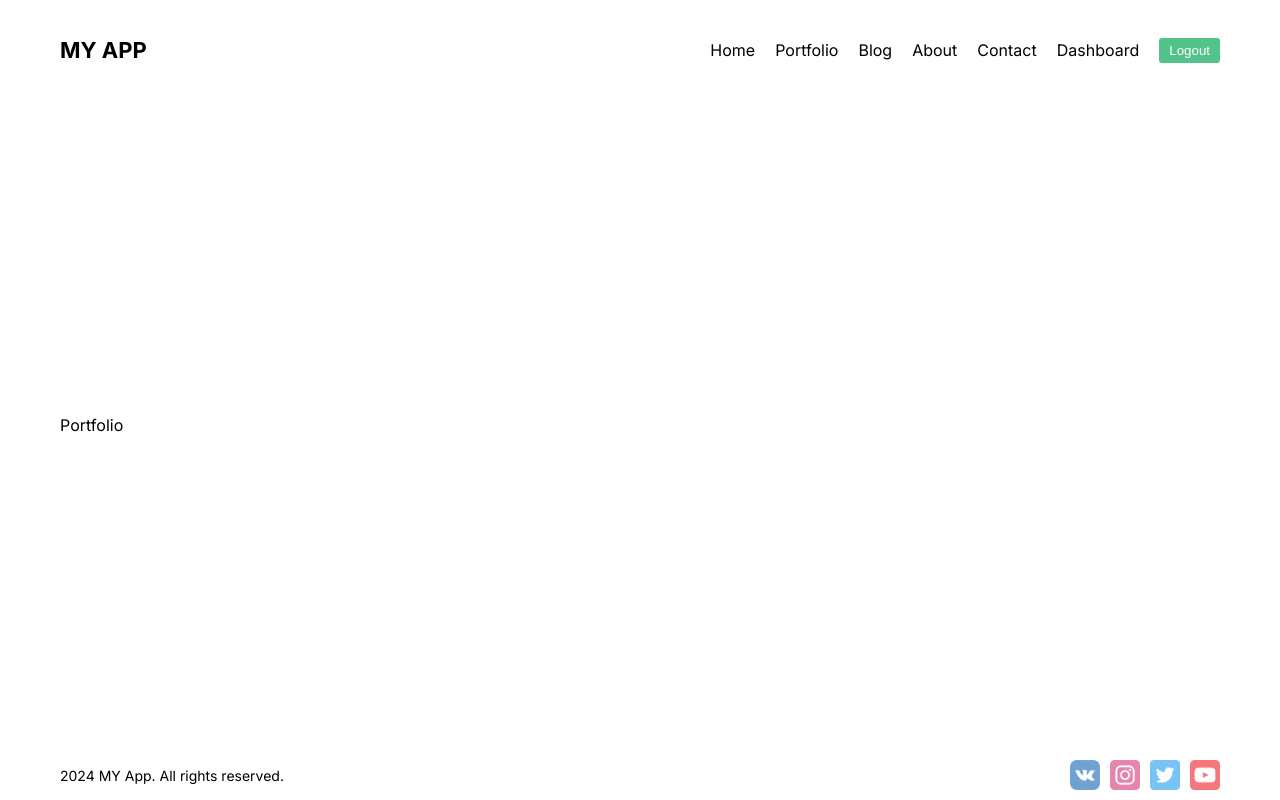
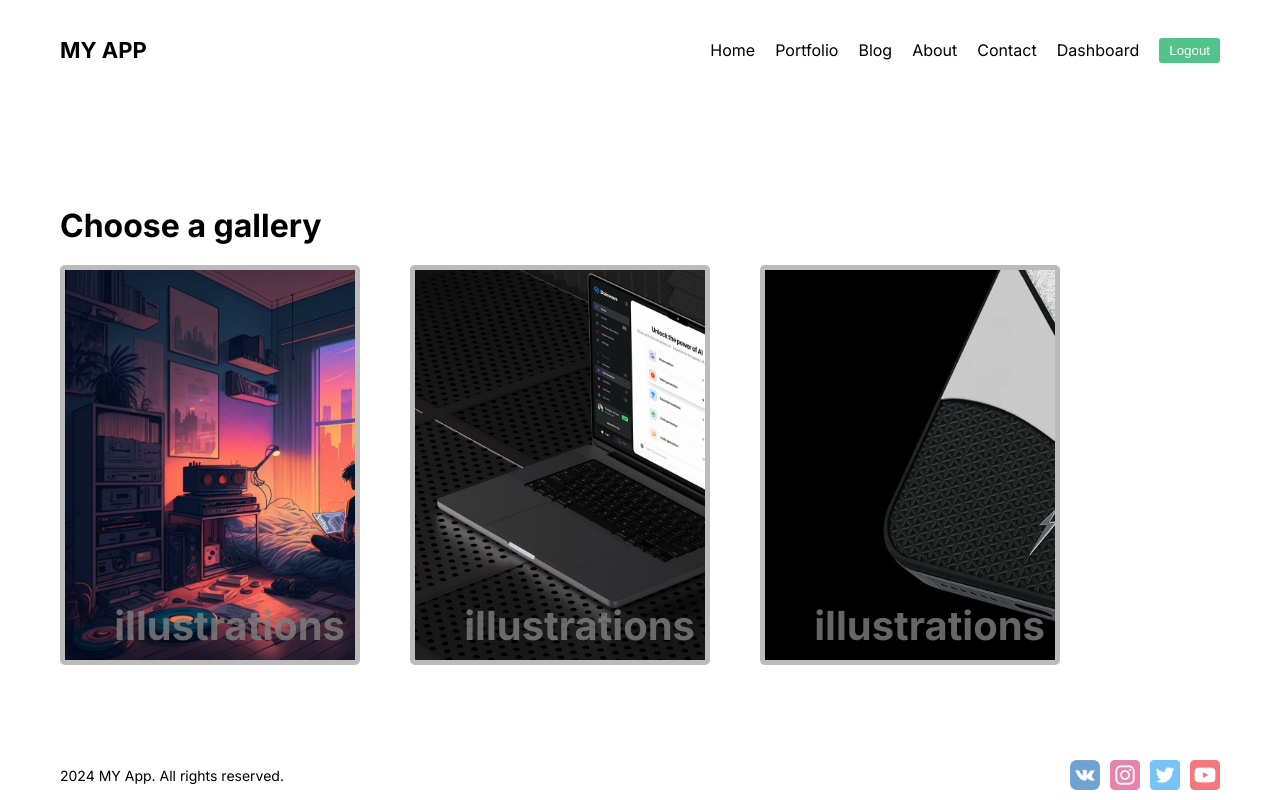
Before and after one commit to MikeSaburov/my_app, a Next.js app: page /portfolio in a window 1280 px wide. Built offline with nearby package versions, Linux system fonts and the light colour scheme.

Commit message:
feature(portfolio): добавил карточки

```diff
--- a/src/app/portfolio/page.jsx
+++ b/src/app/portfolio/page.jsx
@@ -1,7 +1,23 @@
+import Link from 'next/link';
 import styles from './portfolio.module.css';
 
 const Portfolio = () => {
-  return <div>Portfolio</div>;
+  return (
+    <div className={styles.container}>
+      <h1 className={styles.selectTitle}>Choose a gallery</h1>
+      <div className={styles.items}>
+        <Link href={'portfolio/illustrations'} className={styles.item}>
+          <span className={styles.title}>illustrations</span>
+        </Link>
+        <Link href={'portfolio/illustrations'} className={styles.item}>
+          <span className={styles.title}>illustrations</span>
+        </Link>
+        <Link href={'portfolio/illustrations'} className={styles.item}>
+          <span className={styles.title}>illustrations</span>
+        </Link>
+      </div>
+    </div>
+  );
 };
 
 export default Portfolio;
--- a/src/app/portfolio/portfolio.module.css
+++ b/src/app/portfolio/portfolio.module.css
@@ -39,8 +39,11 @@
   bottom: 10px;
   font-size: 40px;
   font-weight: bold;
+  color: gray;
+  opacity: 0.8;
 }
 
 .item:hover .title {
   color: #53c28b;
+  opacity: 0.9;
 }
```
